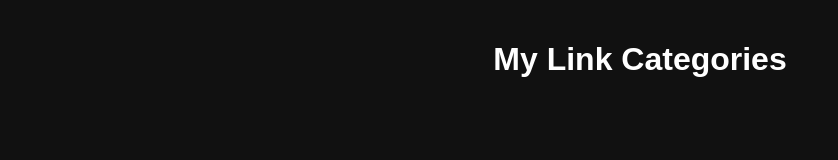
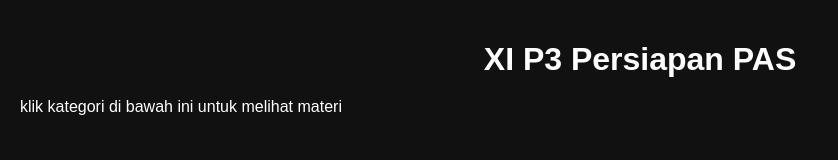
Before and after one commit to AntoniusKris/xip3bahanpas, a plain HTML site: page index.html in a window 1280 px wide. Shown: the whole page, without its empty margins (0-838 px from the left). Drawn offline with Linux system fonts and the light colour scheme; no server answers.

Commit message:
Update index.html

```diff
--- a/index.html
+++ b/index.html
@@ -65,7 +65,8 @@
 </head>
 <body>
 
-<h1>My Link Categories</h1>
+<h1>XI P3 Persiapan PAS</h1>
+    <p>klik kategori di bawah ini untuk melihat materi</p>
 
 <div id="container"></div>
 
```
